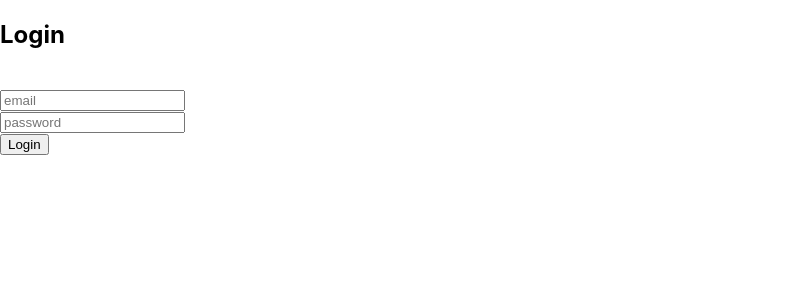
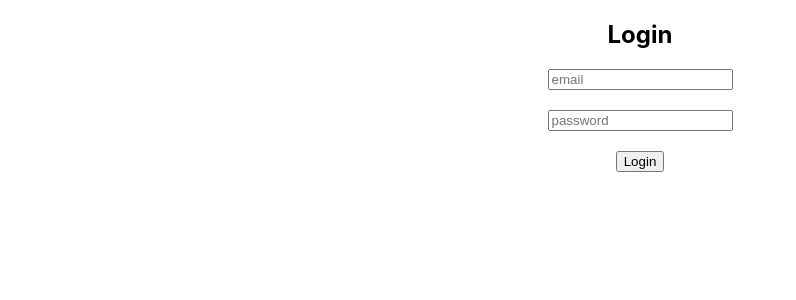
Before and after one commit to Neavy18/Finals, a React (Create React App) app in the folder frontend_app/: page /login in a window 1280 px wide. Shown: the top 300 px of the page, without its empty margins (0-796 px from the left). Built offline with nearby package versions, Linux system fonts and the light colour scheme.

Commit message:
Add set up login -- does not work

```diff
--- a/frontend_app/src/components/Login/index.jsx
+++ b/frontend_app/src/components/Login/index.jsx
@@ -1,20 +1,34 @@
-import React from 'react';
+import React, { useState } from 'react';
+import axios from 'axios';
+import './Login.css'
 
 const Login = () => {
+
+  const [email, setEmail] = useState('')
+  const [password, setPassword]  = useState('')
+
+
+  const login = () => {
+    axios.post('http://localhost5000/login', {
+      email: email,
+      password: password
+    }).then((response) => {
+      console.log("this is the axios login user post response -->", response);
+    });
+  };
+
   return (
     <div className='Login'>
     <h2>Login</h2>
+    <input type="email" placeholder='email'
+      onChange={(e) => {setEmail(e.target.value)}} />
     <br></br>
-    <input placeholder='email'></input>
-    <br></br>
-    <input placeholder='password'></input>
-    <br></br>
-    <button>Login</button>
+    <input type="password" placeholder='password'
+      onChange={(e) => {setPassword(e.target.value)}} />
+      <br></br>
+    <button onClick={login}>Login</button>
   </div>
   )
 }
 
-// everything related to Header goes here :  onClick js, html, icons etc
-// add logic to display icons at top when user is logged in, hide if not
-
 export default Login;
--- a/frontend_app/src/components/Login/login.css
+++ b/frontend_app/src/components/Login/login.css
@@ -1,4 +1,4 @@
-.Register {
+.Login {
   display: flex;
   flex-direction: column;
   align-items: center;
--- a/frontend_app/src/components/Register/index.jsx
+++ b/frontend_app/src/components/Register/index.jsx
@@ -1,7 +1,6 @@
 import React, {useState} from 'react';
 import axios from 'axios'
 import './Register.css';
-
 
 const Register = () => {
 
@@ -17,7 +16,7 @@ const Register = () => {
       email: email,
       password: password
     }).then((response) => {
-      console.log("this is the axios user post response -->", response);
+      console.log("this is the axios register user post response -->", response);
     });
   };
 
@@ -41,7 +40,4 @@ const Register = () => {
   )
 }
 
-// everything related to Header goes here :  onClick js, html, icons etc
-// add logic to display icons at top when user is logged in, hide if not
-
 export default Register;
```
Also changed, not shown: 2 other files (tests, documents, lock files or other folders).
